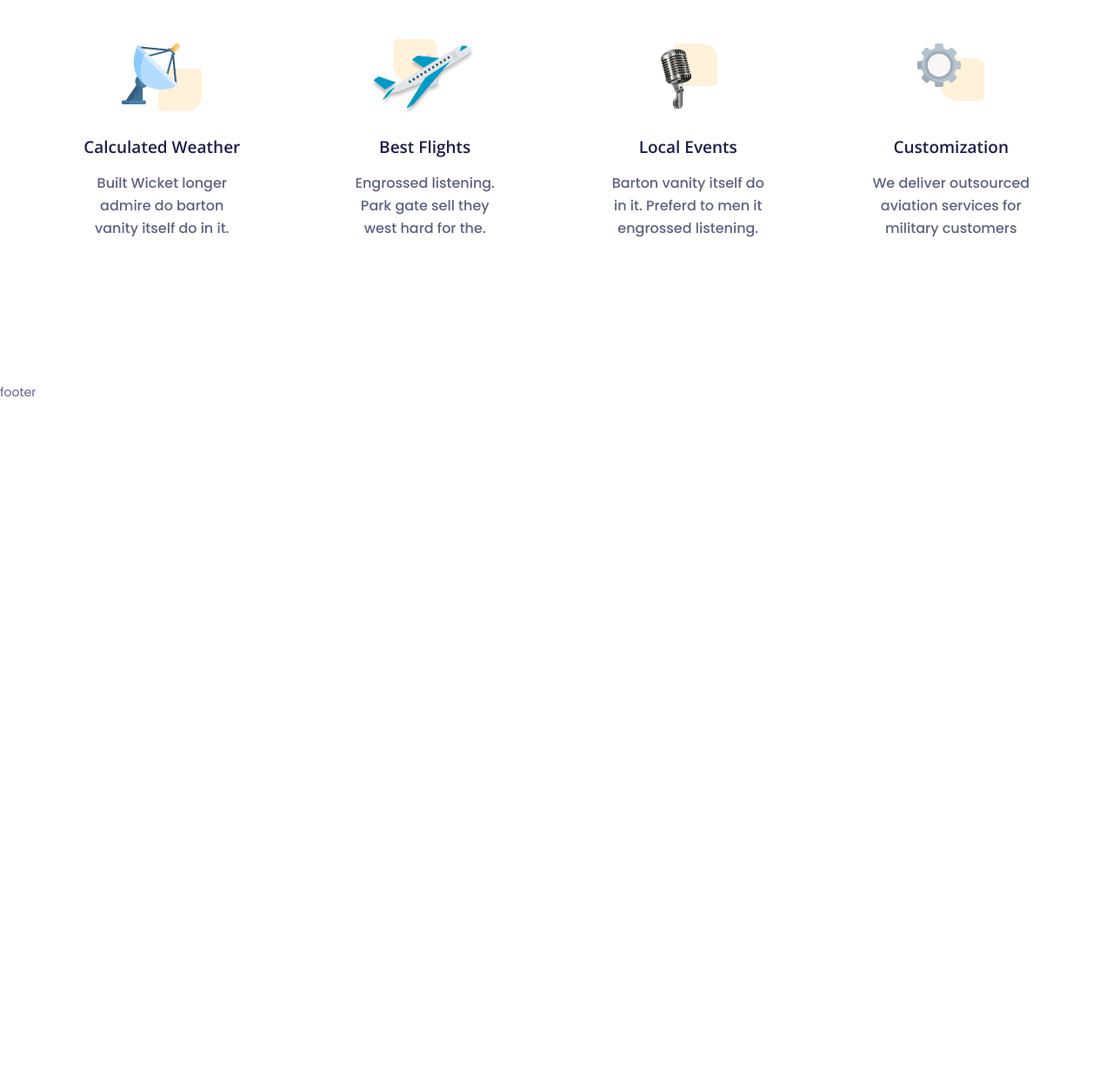
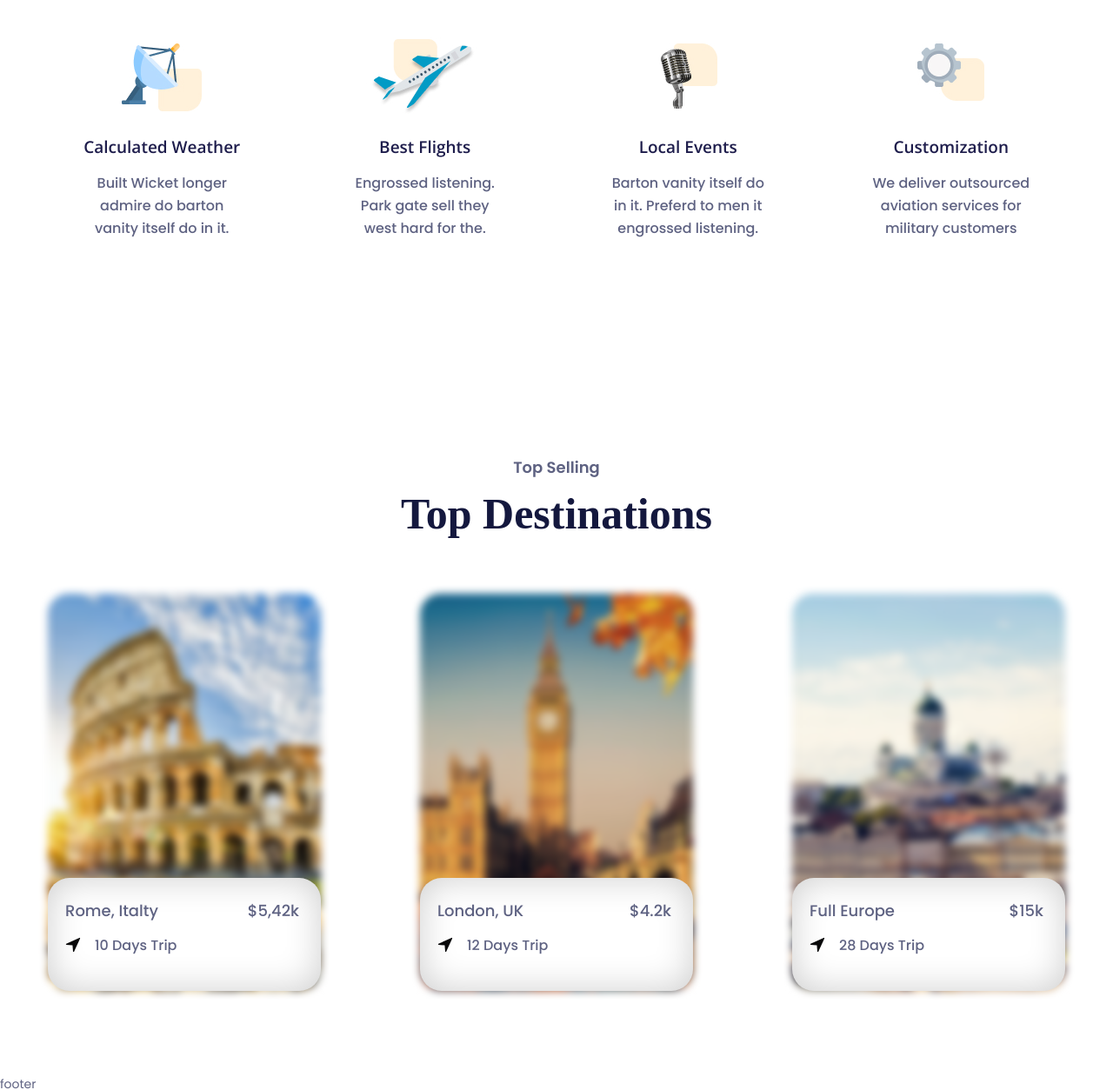
Before and after one commit to RemezRoman/Jadoo, a plain HTML site: page index.html in a window 1280 px wide. Shown: the part 1065-2319 px from the top of the page at 87% size. Before the commit the page ends 1523 px from the top, so only its background shows below. Drawn offline with nearby package versions, Linux system fonts and the light colour scheme; a web font is replaced by a local one.

Commit message:
Add files via upload

```diff
--- a/css/style.css
+++ b/css/style.css
@@ -149,6 +149,17 @@ body {
   line-height: 1.28;
   text-transform: capitalize;
   color: #14183E;
+}
+@media (max-width: 1199.98px) {
+  .title {
+    margin: 0px 0px 70px 0px;
+  }
+}
+@media (max-width: 767.98px) {
+  .title {
+    margin: 0px 0px 40px 0px;
+    font-size: 40px;
+  }
 }
 
 /*-------PAGE---------------------------------------------------------------------------*/
@@ -499,6 +510,131 @@ body {
   margin-bottom: 45px;
 }
 
+/*-------DESTINATIONS---------------------------------------------------------------------------*/
+.destinations {
+  padding-top: 80px;
+  padding-bottom: 100px;
+}
+.destinations__subtitle {
+  text-align: center;
+}
+.destinations__subtitle:not(:last-child) {
+  margin-bottom: 8px;
+}
+.destinations__title {
+  text-align: center;
+}
+.destinations__title:not(:last-child) {
+  margin-bottom: 60px;
+}
+.destinations__items {
+  display: flex;
+  flex-wrap: wrap;
+  justify-content: space-between;
+}
+.destinations__item {
+  flex: 0 1 314px;
+  border: 25px;
+}
+@media (max-width: 1199.98px) {
+  .destinations__item {
+    flex: 0 1 50%;
+    justify-content: center;
+    text-align: center;
+  }
+}
+@media (max-width: 767.98px) {
+  .destinations__item {
+    flex: 0 1 100%;
+  }
+}
+
+.item-destinations {
+  display: flex;
+  flex-direction: column;
+  transition: all 0.3s ease 0s;
+}
+.item-destinations__image {
+  position: relative;
+  transition: all 0.8s ease 0s;
+  border-radius: 25px;
+  filter: blur(5px);
+}
+.item-destinations__image:hover {
+  margin-bottom: 180px;
+  filter: blur(0);
+}
+.item-destinations__image img {
+  max-width: 100%;
+}
+.item-destinations__body {
+  display: flex;
+  flex-direction: column;
+  margin-top: -130px;
+  background-color: white;
+  padding: 27px 0px 42px 0px;
+  position: relative;
+  transition: all 0.6s ease 0s;
+  border-radius: 25px;
+  box-shadow: 0 0 40px rgba(0, 0, 0, 0.2) inset;
+}
+@media (max-width: 1199.98px) {
+  .item-destinations__body {
+    justify-content: center;
+    text-align: center;
+    align-items: center;
+  }
+}
+.item-destinations__info {
+  display: flex;
+  justify-content: space-between;
+  padding: 0px 25px 0px 20px;
+  font-weight: 500;
+  font-size: 18px;
+  line-height: 124.5%;
+  color: #5E6282;
+}
+@media (max-width: 1199.98px) {
+  .item-destinations__info {
+    padding: 0;
+  }
+}
+.item-destinations__info:not(:last-child) {
+  margin-bottom: 19px;
+}
+@media (max-width: 1199.98px) {
+  .item-destinations__location {
+    margin: 0px 30px 0px 0px;
+  }
+}
+.item-destinations__duration {
+  font-weight: 500;
+  font-size: 16px;
+  line-height: 124.5%;
+  color: #5E6282;
+  position: relative;
+  padding-left: 54px;
+}
+@media (max-width: 1199.98px) {
+  .item-destinations__duration {
+    padding-left: 34px;
+  }
+}
+.item-destinations__duration::before {
+  content: "";
+  background: url("../img/destination/Navigation.svg") 0 0 no-repeat;
+  position: absolute;
+  width: 100%;
+  height: 100%;
+  top: 0;
+  left: 20px;
+}
+@media (max-width: 1199.98px) {
+  .item-destinations__duration::before {
+    left: 0;
+  }
+}
+
 .header {
   position: absolute;
   width: 100%;
--- a/index.html
+++ b/index.html
@@ -122,6 +122,50 @@
 					</div>
 				</div>
 			</section>
+			<section class="page__destinations destinations">
+				<div class="destinations__container">
+					<h2 class="destinations__subtitle subtitle">Top Selling</h2>
+					<h3 class="destinations__title title">Top Destinations</h3>
+					<div class="destinations__items">
+						<a href="" class="destinations__item item-destinations">
+							<div class="item-destinations__image">
+								<img src="img/destination/01.jpg" alt="Rome">
+							</div>
+							<div class="item-destinations__body">
+								<div class="item-destinations__info">
+									<div class="item-destinations__location">Rome, Italty</div>
+									<div class="item-destinations__price">$5,42k</div>
+								</div>
+								<div class="item-destinations__duration">10 Days Trip</div>
+							</div>
+						</a>
+						<a href="" class="destinations__item item-destinations">
+							<div class="item-destinations__image">
+								<img src="img/destination/02.jpg" alt="London">
+							</div>
+							<div class="item-destinations__body">
+								<div class="item-destinations__info">
+									<div class="item-destinations__location">London, UK</div>
+									<div class="item-destinations__price">$4.2k</div>
+								</div>
+								<div class="item-destinations__duration">12 Days Trip</div>
+							</div>
+						</a>
+						<a href="" class="destinations__item item-destinations">
+							<div class="item-destinations__image">
+								<img src="img/destination/03.jpg" alt="Europe">
+							</div>
+							<div class="item-destinations__body">
+								<div class="item-destinations__info">
+									<div class="item-destinations__location">Full Europe</div>
+									<div class="item-destinations__price">$15k</div>
+								</div>
+								<div class="item-destinations__duration">28 Days Trip</div>
+							</div>
+						</a>
+					</div>
+				</div>
+			</section>
 		</main>
 		<footer class="footer">
 	footer
```
Also changed, not shown: css/style.min.css, img/destination/01.jpg (added), img/destination/02.jpg (added), img/destination/03.jpg (added), img/destination/Decore.jpg (added), img/destination/Navigation.svg (added).
